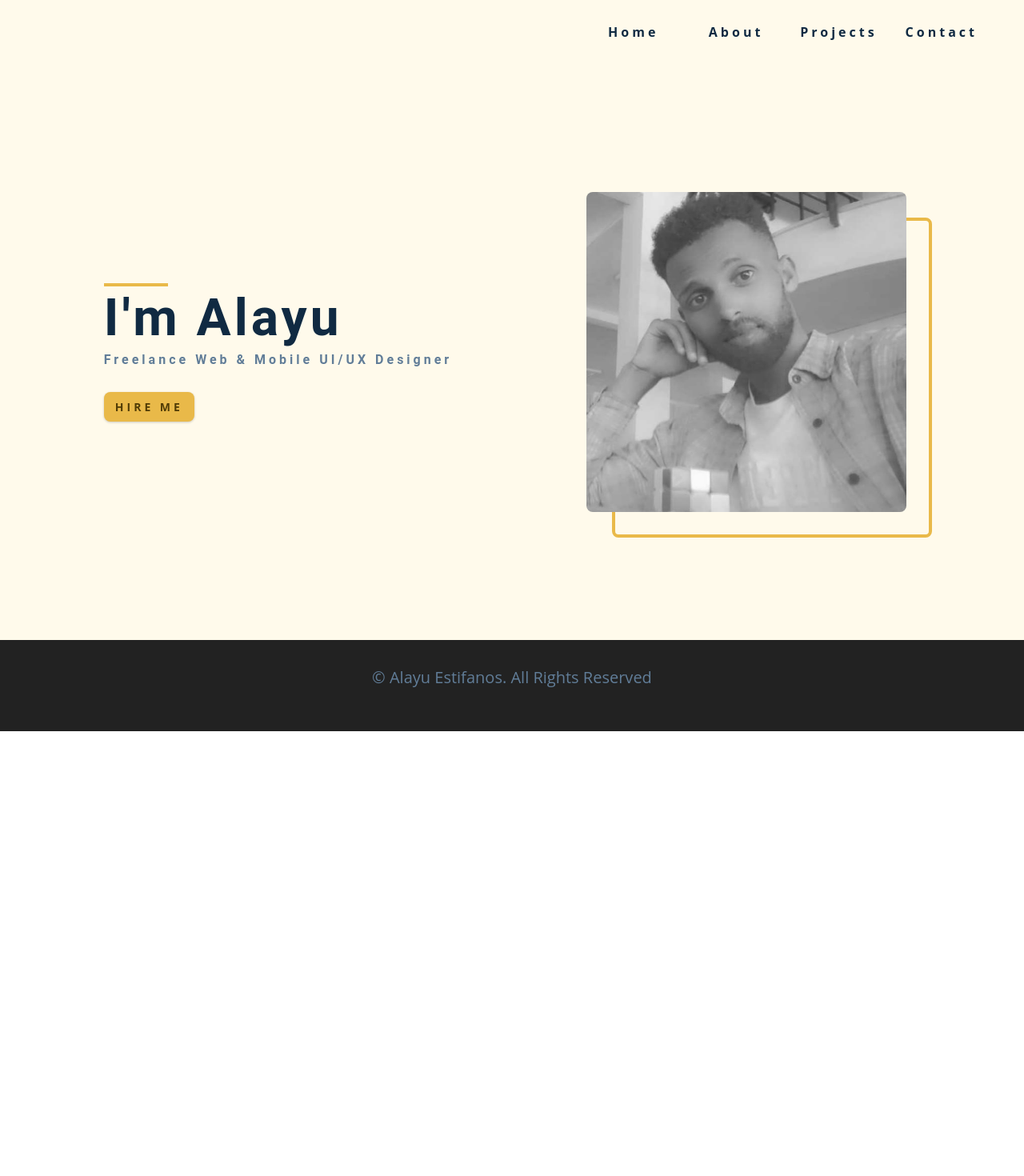
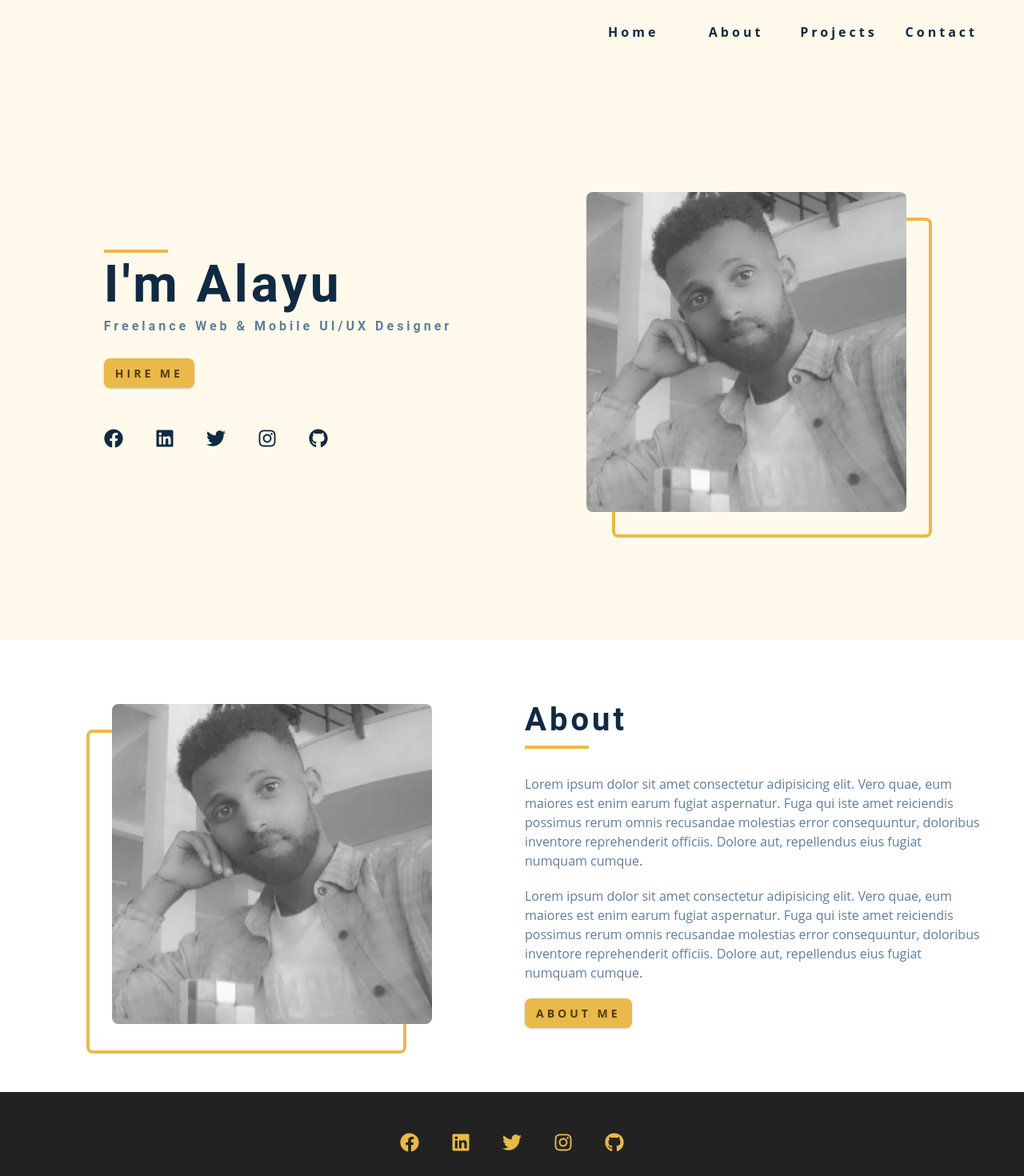
Before and after one commit to alayuestifanos/react-personal-website, a React (Create React App) app: page / in a window 1280 px wide. Shown: the top 1470 px of the page at 80% size. Before the commit the page ends 914 px from the top, so only its background shows below. Built offline with nearby package versions, Linux system fonts and the light colour scheme.

Commit message:
adding about section

```diff
--- a/src/components/footer/footer.js
+++ b/src/components/footer/footer.js
@@ -1,34 +1,41 @@
 import React from "react";
+import {
+  FaFacebook,
+  FaInstagram,
+  FaTwitter,
+  FaGithub,
+  FaLinkedin,
+} from "react-icons/fa";
 
 import "./footer.css";
 
 const Footer = () => {
   return (
-    <footer class="footer">
-      <ul class="social-icons">
+    <footer className="footer">
+      <ul className="social-icons">
         <li>
-          <a href="https://www.twitter.com" class="social-icon">
-            <i class="fab fa-facebook"></i>
+          <a href="https://www.twitter.com" className="social-icon">
+            <FaFacebook />
           </a>
         </li>
         <li>
-          <a href="https://www.twitter.com" class="social-icon">
-            <i class="fab fa-linkedin"></i>
+          <a href="https://www.twitter.com" className="social-icon">
+            <FaLinkedin />
           </a>
         </li>
         <li>
-          <a href="https://www.twitter.com" class="social-icon">
-            <i class="fab fa-squarespace"></i>
+          <a href="https://www.twitter.com" className="social-icon">
+            <FaTwitter />
           </a>
         </li>
         <li>
-          <a href="https://www.twitter.com" class="social-icon">
-            <i class="fab fa-behance"></i>
+          <a href="https://www.twitter.com" className="social-icon">
+            <FaInstagram />
           </a>
         </li>
         <li>
-          <a href="https://www.twitter.com" class="social-icon">
-            <i class="fab fa-instagram"></i>
+          <a href="https://www.twitter.com" className="social-icon">
+            <FaGithub />
           </a>
         </li>
       </ul>
--- a/src/index.css
+++ b/src/index.css
@@ -167,3 +167,27 @@ p {
 .bg-grey {
   background: var(--clr-grey-10);
 }
+.hero-photo {
+  max-width: 25rem;
+  max-height: 30rem;
+  -o-object-fit: cover;
+  object-fit: cover;
+  border-radius: var(--radius);
+  position: relative;
+}
+.social-icons {
+  display: grid;
+  margin-top: 3rem;
+  width: 20rem;
+  grid-template-columns: repeat(5, 1fr);
+  justify-items: center;
+}
+.social-icon {
+  font-size: 1.5rem;
+  color: var(--clr-grey-1);
+  -webkit-transition: var(--transition);
+  transition: var(--transition);
+}
+.social-icon:hover {
+  color: var(--clr-primary-5);
+}
--- a/src/pages/about-page/about-page.css
+++ b/src/pages/about-page/about-page.css
@@ -0,0 +1,28 @@
+.about-title {
+  text-align: left;
+  margin-bottom: 2rem;
+}
+.about-title .underline {
+  margin-left: 0;
+}
+.about-center {
+  display: grid;
+  gap: 3rem 2rem;
+}
+.about-img {
+  justify-self: center;
+}
+@media screen and (min-width: 992px) {
+  .about-center {
+    grid-template-columns: 1fr 1fr;
+  }
+  .about-img {
+    position: relative;
+  }
+  .about-img::before {
+    left: -2rem;
+  }
+  .about-info {
+    align-self: center;
+  }
+}
--- a/src/pages/about-page/about-page.js
+++ b/src/pages/about-page/about-page.js
@@ -1,9 +1,42 @@
 import React from "react";
+import { Link } from "react-router-dom";
 
 import "./about-page.css";
+import AboutImage from "../../assets/images/hero-image.jpg";
 
 const AboutPage = () => {
-  return <div></div>;
+  return (
+    <section className="section about">
+      <div className="section-center about-center">
+        <article className="about-img">
+          <img src={AboutImage} className="hero-photo" alt="about img" />
+        </article>
+        <article className="about-info">
+          <div className="section-title about-title">
+            <h2>about</h2>
+            <div className="underline"></div>
+          </div>
+          <p>
+            Lorem ipsum dolor sit amet consectetur adipisicing elit. Vero quae,
+            eum maiores est enim earum fugiat aspernatur. Fuga qui iste amet
+            reiciendis possimus rerum omnis recusandae molestias error
+            consequuntur, doloribus inventore reprehenderit officiis. Dolore
+            aut, repellendus eius fugiat numquam cumque.
+          </p>
+          <p>
+            Lorem ipsum dolor sit amet consectetur adipisicing elit. Vero quae,
+            eum maiores est enim earum fugiat aspernatur. Fuga qui iste amet
+            reiciendis possimus rerum omnis recusandae molestias error
+            consequuntur, doloribus inventore reprehenderit officiis. Dolore
+            aut, repellendus eius fugiat numquam cumque.
+          </p>
+          <Link to="about" className="btn">
+            about me
+          </Link>
+        </article>
+      </div>
+    </section>
+  );
 };
 
 export default AboutPage;
--- a/src/pages/home-page/home-page.css
+++ b/src/pages/home-page/home-page.css
@@ -43,11 +43,3 @@
     border-radius: var(--radius);
   }
 }
-.hero-photo {
-  max-width: 25rem;
-  max-height: 30rem;
-  -o-object-fit: cover;
-  object-fit: cover;
-  border-radius: var(--radius);
-  position: relative;
-}
--- a/src/pages/home-page/home-page.js
+++ b/src/pages/home-page/home-page.js
@@ -1,55 +1,66 @@
 import React from "react";
 import { Link } from "react-router-dom";
+import {
+  FaFacebook,
+  FaInstagram,
+  FaTwitter,
+  FaGithub,
+  FaLinkedin,
+} from "react-icons/fa";
 
 import "./home-page.css";
 import NavBar from "../../components/navbar/navbar";
 import HeroImage from "../../assets/images/hero-image.jpg";
+import AboutPage from "../about-page/about-page";
 
 const HomePage = () => {
   return (
-    <header class="hero">
-      <div class="section-center hero-center">
-        <article class="hero-info">
-          <div class="underline"></div>
+    <>
+      <header className="hero">
+        <div className="section-center hero-center">
+          <article className="hero-info">
+            <div className="underline"></div>
             <h1>i'm alayu</h1>
             <h4>freelance web & mobile UI/UX Designer</h4>
-          <Link to="contact" class="btn hero-btn">
+            <Link to="contact" className="btn hero-btn">
               hire me
             </Link>
 
-          <ul class="social-icons hero-icons">
+            <ul className="social-icons hero-icons">
               <li>
-              <a href="https://www.twitter.com" class="social-icon">
-                <i class="fab fa-facebook"></i>
+                <a href="https://www.twitter.com" className="social-icon">
+                  <FaFacebook />
                 </a>
               </li>
               <li>
-              <a href="https://www.twitter.com" class="social-icon">
-                <i class="fab fa-linkedin"></i>
+                <a href="https://www.twitter.com" className="social-icon">
+                  <FaLinkedin />
                 </a>
               </li>
               <li>
-              <a href="https://www.twitter.com" class="social-icon">
-                <i class="fab fa-squarespace"></i>
+                <a href="https://www.twitter.com" className="social-icon">
+                  <FaTwitter />
                 </a>
               </li>
               <li>
-              <a href="https://www.twitter.com" class="social-icon">
-                <i class="fab fa-behance"></i>
+                <a href="https://www.twitter.com" className="social-icon">
+                  <FaInstagram />
                 </a>
               </li>
               <li>
-              <a href="https://www.twitter.com" class="social-icon">
-                <i class="fab fa-instagram"></i>
+                <a href="https://www.twitter.com" className="social-icon">
+                  <FaGithub />
                 </a>
               </li>
             </ul>
           </article>
-        <article class="hero-img">
-          <img src={HeroImage} class="hero-photo" alt="john doe" />
+          <article className="hero-img">
+            <img src={HeroImage} className="hero-photo" alt="john doe" />
           </article>
         </div>
       </header>
+      <AboutPage />
+    </>
   );
 };
 
```
Also changed, not shown: src/components/sidebar/sidebar.css (added, +60 -0 lines), src/components/sidebar/sidebar.js (added, +67 -0 lines). Lines whose indentation alone changed are shown as unchanged.
